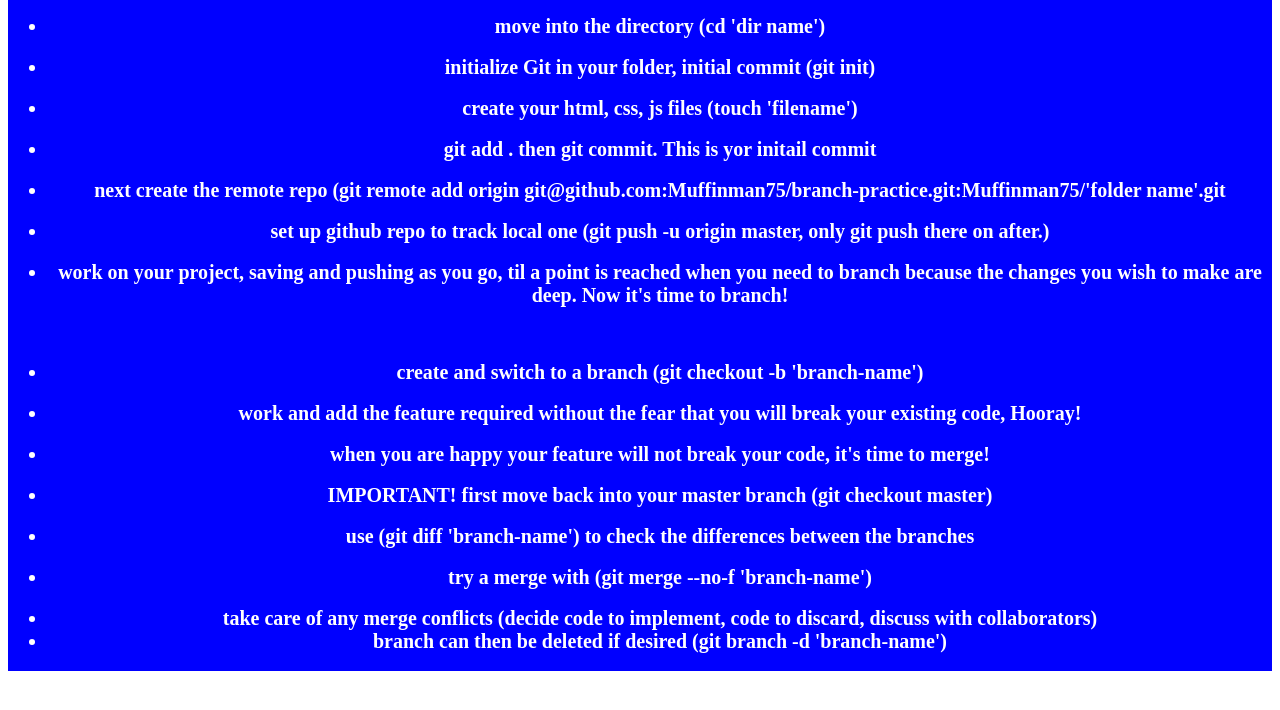
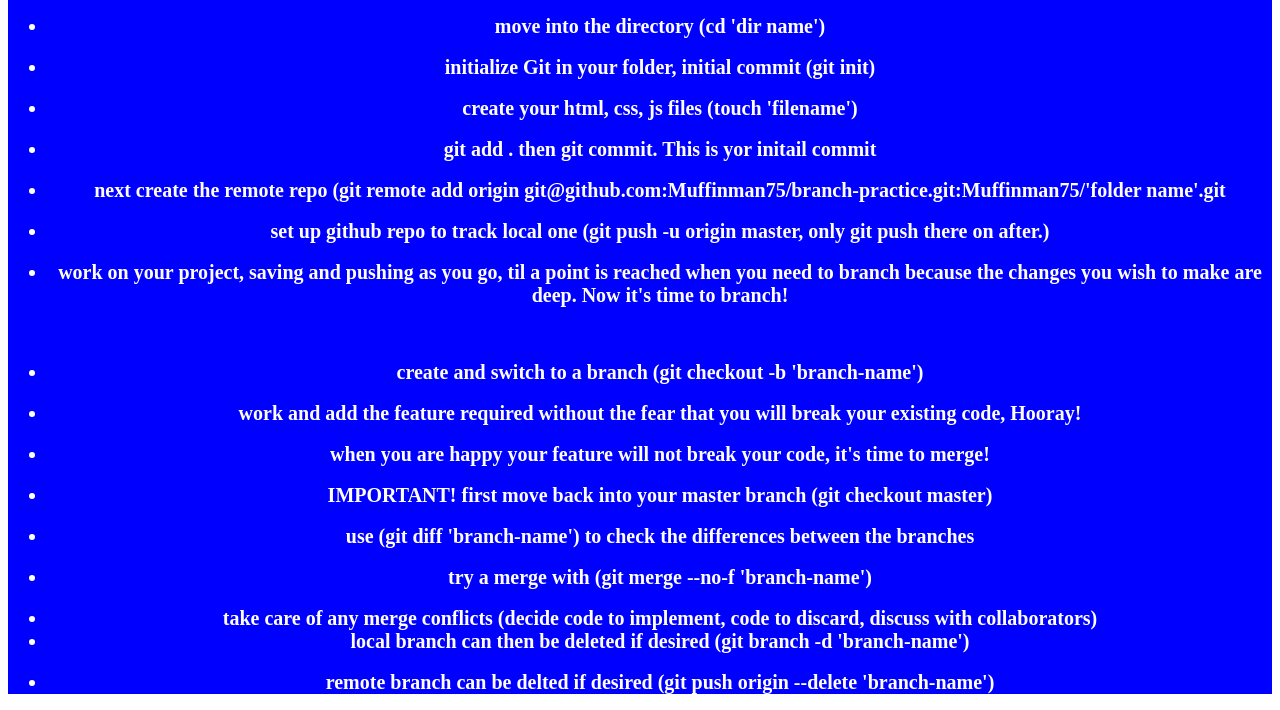
Before and after one commit to Muffinman75/branch-practice, a plain HTML site: page index.html in a window 1280 px wide. Shown: the part 106-816 px from the top of the page. Drawn offline with Linux system fonts and the light colour scheme.

Commit message:
added instruction on deleting remote branch

```diff
--- a/index.html
+++ b/index.html
@@ -28,7 +28,8 @@
         <li>use (git diff 'branch-name') to check the differences between the branches</li><br>
         <li>try a merge with (git merge --no-f 'branch-name')</li><br>
         <li>take care of any merge conflicts (decide code to implement, code to discard, discuss with collaborators)</li>
-        <li>branch can then be deleted if desired (git branch -d 'branch-name')</li><br>
+        <li>local branch can then be deleted if desired (git branch -d 'branch-name')</li><br>
+        <li>remote branch can be delted if desired (git push origin --delete 'branch-name')</li>
       </ul>
     </main>
   </body>
```
